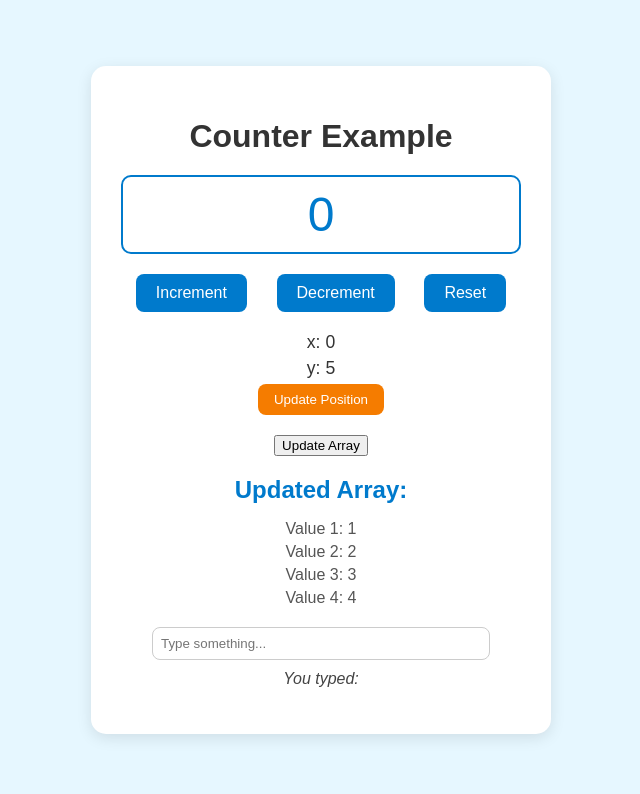
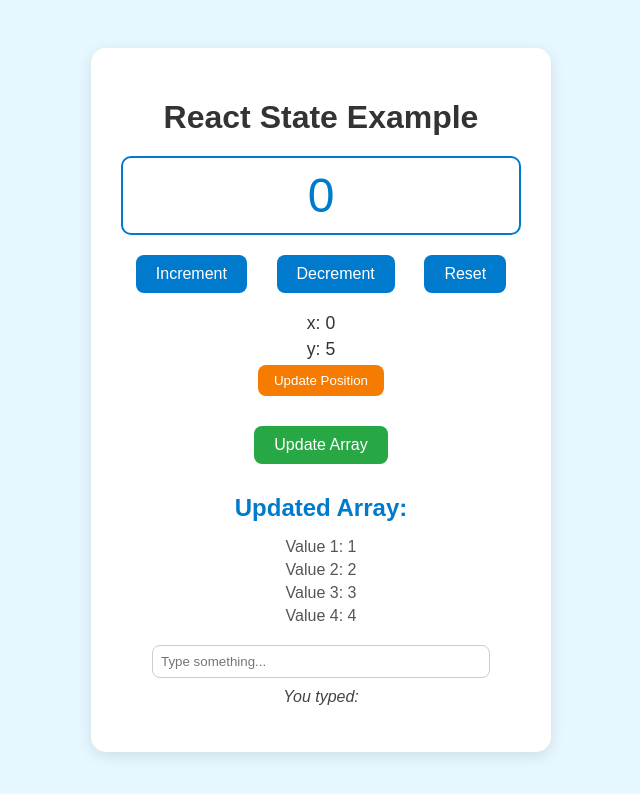
Before and after one commit to RensithUdara/react_state, a React (Create React App) app: page / in a window 1280 px wide. Shown: the top 794 px of the page, without its empty margins (319-959 px from the left). Built offline with nearby package versions, Linux system fonts and the light colour scheme.

Commit message:
updat title

```diff
--- a/src/App.css
+++ b/src/App.css
@@ -121,3 +121,20 @@ input[type="text"]:focus {
   font-size: 1rem;
   color: #555;
 }
+
+.array-display-button {
+  background-color: #28a745;
+  color: #ffffff;
+  border: none;
+  padding: 10px 20px;
+  border-radius: 8px;
+  cursor: pointer;
+  font-size: 1rem;
+  margin: 10px 0;
+  transition: background-color 0.3s, transform 0.2s;
+}
+
+.array-display-button:hover {
+  background-color: #218838;
+  transform: translateY(-2px);
+}
--- a/src/App.js
+++ b/src/App.js
@@ -42,7 +42,7 @@ function App() {
 
   return (
     <div className="app-container">
-      <h1>Counter Example</h1>
+      <h1>React State Example</h1>
       <div className="counter-display">{count}</div>
       <div className="button-group">
         <button onClick={handleIncrement}>Increment</button>
@@ -55,7 +55,9 @@ function App() {
         <button onClick={handlePosition}>Update Position</button>
       </div>
       <div>
-        <button onClick={handleIArray}>Update Array</button>
+        <button className="array-display-button" onClick={handleIArray}>
+          Update Array
+        </button>
       </div>
       <div className="array-display">
         <h2>Updated Array:</h2>
```
